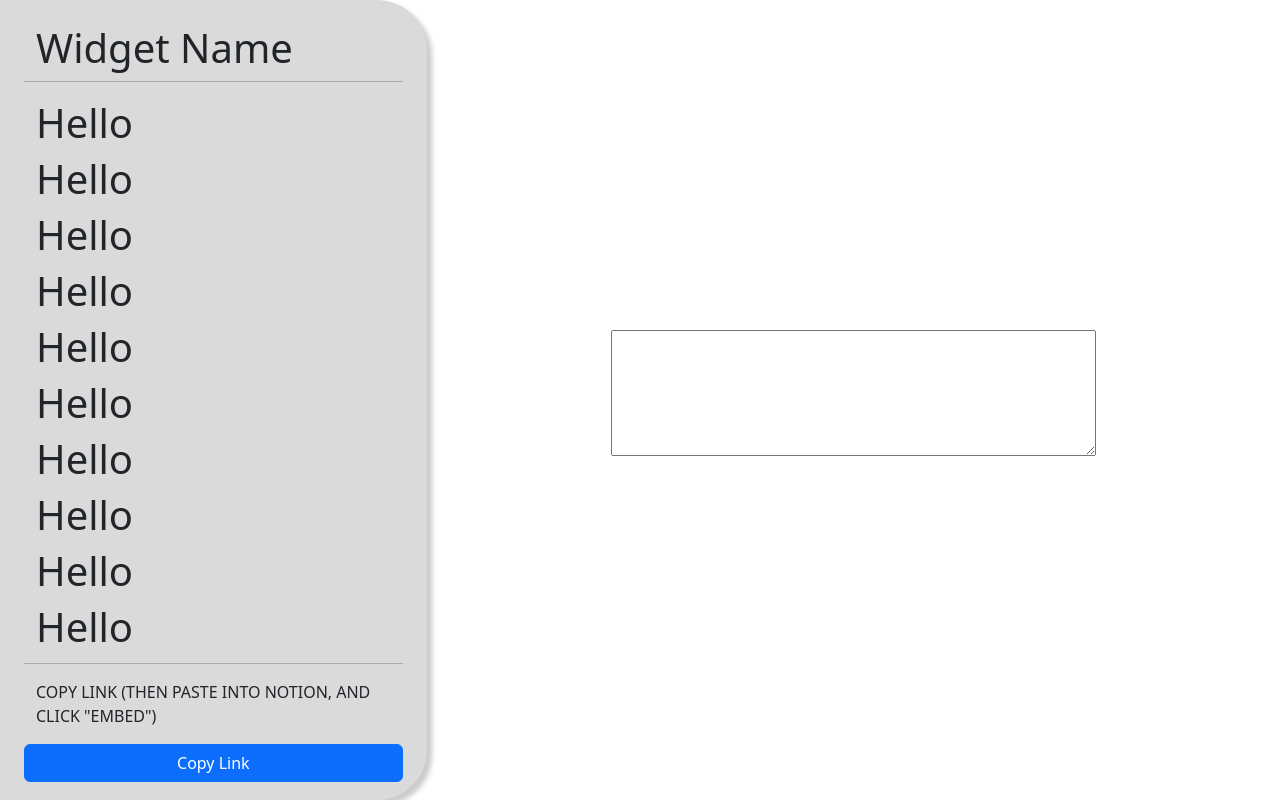
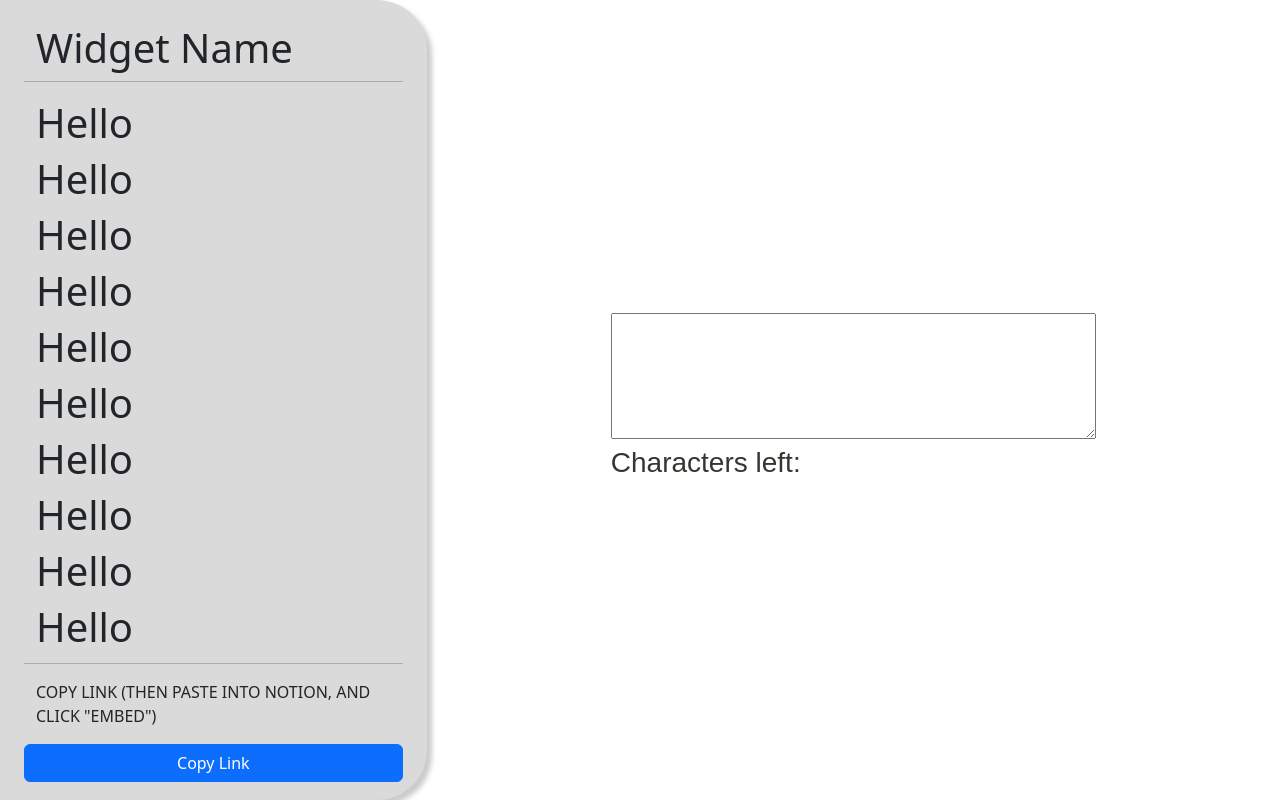
Before and after one commit to NealMatta/NealMatta.github.io, a React (Create React App) app in the folder client/: page /widget/configure/characterCounter/WIDGET_ID in a window 1280 px wide. Built offline with nearby package versions, Linux system fonts and the light colour scheme; no server answers.

Commit message:
Doing mongoDB setup before I continue to do the links. Need to be pulling information to make this make sense

```diff
--- a/client/src/views/widgets/characterCounter.js
+++ b/client/src/views/widgets/characterCounter.js
@@ -13,7 +13,7 @@ function CharacterCounter() {
     return (
         <div className="widget">
             <textarea id="textarea" rows="5" cols="50"></textarea>
-            <h3 id="count"></h3>
+            <h3 id="count">Characters left: </h3>
         </div>
     );
 }
```
Also changed, not shown: 2 other files (tests, documents, lock files or other folders).
